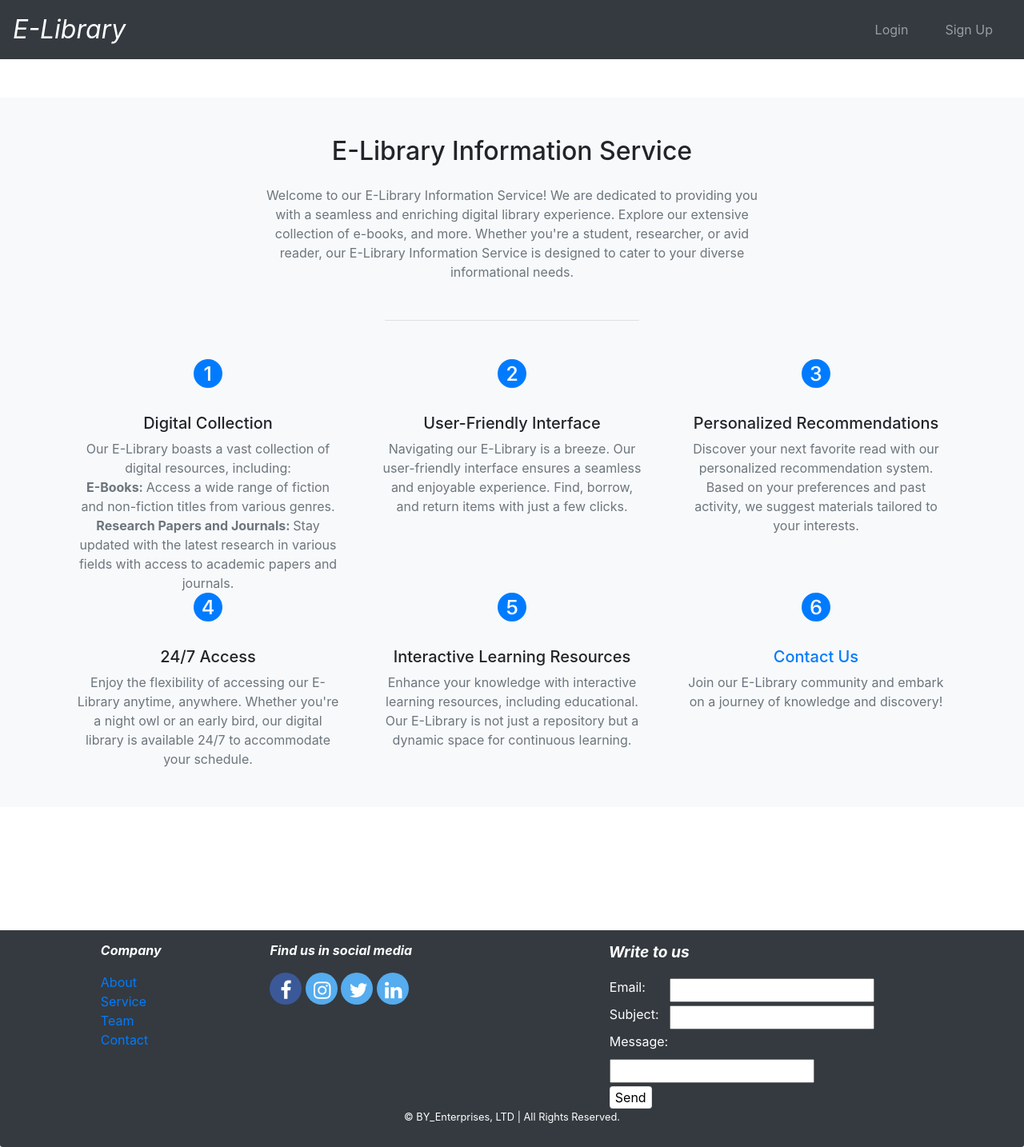
After one commit to Brij123987/E_library, a Django app: page /book/service/ in a window 1280 px wide. The commit adds this page. Shown: the whole page at 80% size. Run offline with Django 4.2, Linux system fonts and the light colour scheme; some libraries are stand-ins or nearby versions.

Commit message:
commit:65

```diff
--- a/library/book/templates/book/about.html
+++ b/library/book/templates/book/about.html
@@ -10,7 +10,7 @@
 <body>
 {% block body %}
 <!-- About 1 - Bootstrap Brain Component -->
-<section class="py-3 py-md-5 py-xl-8">
+<section class="bg-light py-3 py-md-5 py-xl-8">
     <div class="container">
       <div class="row gy-3 gy-md-4 gy-lg-0 align-items-lg-center">
         <div class="col-12 col-lg-6 col-xl-5">
--- a/library/book/templates/book/base.html
+++ b/library/book/templates/book/base.html
@@ -162,7 +162,7 @@
       <a href="{% url 'book:about' %}">
         About
       </a><br>
-      <a href="#">
+      <a href="{% url 'book:service' %}">
         Service
       </a><br>
       <a href="{% url 'book:team' %}">
--- a/library/book/templates/book/contact.html
+++ b/library/book/templates/book/contact.html
@@ -10,7 +10,7 @@
 <body>
 {% block body %}
 
-<section id="contact">
+<section id="contact" class="bg-light">
     <div class="container">
         <h3 class="text-center text-uppercase">Contact Us.</h3>
         <p class="text-center w-75 m-auto">If you have any questions about the information on our site, or would like to request information about something we haven’t covered yet, contact us and we’ll do our best to answer your query.</p>
--- /dev/null
+++ b/library/book/templates/book/service.html
@@ -0,0 +1,93 @@
+{% extends 'book/base.html' %}
+
+<!DOCTYPE html>
+<html lang="en">
+<head>
+    <meta charset="UTF-8">
+    <meta name="viewport" content="width=device-width, initial-scale=1.0">
+    <title>Document</title>
+</head>
+<body>
+{% block body %}
+
+    <!-- Service 1 - Bootstrap Brain Component -->
+<section class="bg-light py-5 py-xl-8">
+    <div class="container">
+      <div class="row justify-content-md-center">
+        <div class="col-12 col-md-10 col-lg-8 col-xl-7 col-xxl-6">
+          <h2 class="mb-4 display-5 text-center">E-Library Information Service</h2>
+          <p class="text-secondary mb-5 text-center">Welcome to our E-Library Information Service! We are dedicated to providing you with a seamless and enriching digital library experience. Explore our extensive collection of e-books, and more. Whether you're a student, researcher, or avid reader, our E-Library Information Service is designed to cater to your diverse informational needs.</p>
+          <hr class="w-50 mx-auto mb-5 mb-xl-9 border-dark-subtle">
+        </div>
+      </div>
+    </div>
+
+    <div class="container overflow-hidden">
+      <div class="row gy-5">
+        <div class="col-12 col-sm-6 col-lg-4">
+          <div class="text-center px-xl-2">
+            <svg xmlns="http://www.w3.org/2000/svg" width="36" height="36" fill="currentColor" class="bi bi-1-circle-fill text-primary mb-4" viewBox="0 0 16 16">
+              <path fill-rule="evenodd" d="M16 8A8 8 0 1 1 0 8a8 8 0 0 1 16 0ZM9.283 4.002V12H7.971V5.338h-.065L6.072 6.656V5.385l1.899-1.383h1.312Z" />
+            </svg>
+            <h5 class="m-2">Digital Collection</h5>
+            <p class="m-0 text-secondary">Our E-Library boasts a vast collection of digital resources, including: <br>
+            <b>E-Books: </b>Access a wide range of fiction and non-fiction titles from various genres. <br>
+            <b>Research Papers and Journals: </b>Stay updated with the latest research in various fields with access to academic papers and journals.
+            </p>
+          </div>
+        </div>
+        <div class="col-12 col-sm-6 col-lg-4">
+          <div class="text-center px-xl-2">
+            <svg xmlns="http://www.w3.org/2000/svg" width="36" height="36" fill="currentColor" class="bi bi-2-circle-fill text-primary mb-4" viewBox="0 0 16 16">
+              <path d="M16 8A8 8 0 1 1 0 8a8 8 0 0 1 16 0ZM6.646 6.24c0-.691.493-1.306 1.336-1.306.756 0 1.313.492 1.313 1.236 0 .697-.469 1.23-.902 1.705l-2.971 3.293V12h5.344v-1.107H7.268v-.077l1.974-2.22.096-.107c.688-.763 1.287-1.428 1.287-2.43 0-1.266-1.031-2.215-2.613-2.215-1.758 0-2.637 1.19-2.637 2.402v.065h1.271v-.07Z" />
+            </svg>
+            <h5 class="m-2">User-Friendly Interface</h5>
+            <p class="m-0 text-secondary">Navigating our E-Library is a breeze. Our user-friendly interface ensures a seamless and enjoyable experience. Find, borrow, and return items with just a few clicks.</p>
+          </div>
+        </div>
+        <div class="col-12 col-sm-6 col-lg-4">
+          <div class="text-center px-xl-2">
+            <svg xmlns="http://www.w3.org/2000/svg" width="36" height="36" fill="currentColor" class="bi bi-3-circle-fill text-primary mb-4" viewBox="0 0 16 16">
+              <path d="M16 8A8 8 0 1 1 0 8a8 8 0 0 1 16 0Zm-8.082.414c.92 0 1.535.54 1.541 1.318.012.791-.615 1.36-1.588 1.354-.861-.006-1.482-.469-1.54-1.066H5.104c.047 1.177 1.05 2.144 2.754 2.144 1.653 0 2.954-.937 2.93-2.396-.023-1.278-1.031-1.846-1.734-1.916v-.07c.597-.1 1.505-.739 1.482-1.876-.03-1.177-1.043-2.074-2.637-2.062-1.675.006-2.59.984-2.625 2.12h1.248c.036-.556.557-1.054 1.348-1.054.785 0 1.348.486 1.348 1.195.006.715-.563 1.237-1.342 1.237h-.838v1.072h.879Z" />
+            </svg>
+            <h5 class="m-2">Personalized Recommendations</h5>
+            <p class="m-0 text-secondary">Discover your next favorite read with our personalized recommendation system. Based on your preferences and past activity, we suggest materials tailored to your interests.</p>
+          </div>
+        </div>
+        <div class="col-12 col-sm-6 col-lg-4">
+          <div class="text-center px-xl-2">
+            <svg xmlns="http://www.w3.org/2000/svg" width="36" height="36" fill="currentColor" class="bi bi-4-circle-fill text-primary mb-4" viewBox="0 0 16 16">
+              <path d="M16 8A8 8 0 1 1 0 8a8 8 0 0 1 16 0ZM7.519 5.057c-.886 1.418-1.772 2.838-2.542 4.265v1.12H8.85V12h1.26v-1.559h1.007V9.334H10.11V4.002H8.176c-.218.352-.438.703-.657 1.055ZM6.225 9.281v.053H8.85V5.063h-.065c-.867 1.33-1.787 2.806-2.56 4.218Z" />
+            </svg>
+            <h5 class="m-2">24/7 Access</h5>
+            <p class="m-0 text-secondary">Enjoy the flexibility of accessing our E-Library anytime, anywhere. Whether you're a night owl or an early bird, our digital library is available 24/7 to accommodate your schedule.</p>
+          </div>
+        </div>
+        <div class="col-12 col-sm-6 col-lg-4">
+          <div class="text-center px-xl-2">
+            <svg xmlns="http://www.w3.org/2000/svg" width="36" height="36" fill="currentColor" class="bi bi-5-circle-fill text-primary mb-4" viewBox="0 0 16 16">
+              <path d="M16 8A8 8 0 1 1 0 8a8 8 0 0 1 16 0Zm-8.006 4.158c1.74 0 2.924-1.119 2.924-2.806 0-1.641-1.178-2.584-2.56-2.584-.897 0-1.442.421-1.612.68h-.064l.193-2.344h3.621V4.002H5.791L5.445 8.63h1.149c.193-.358.668-.809 1.435-.809.85 0 1.582.604 1.582 1.57 0 1.085-.779 1.682-1.57 1.682-.697 0-1.389-.31-1.53-1.031H5.276c.065 1.213 1.149 2.115 2.72 2.115Z" />
+            </svg>
+            <h5 class="m-2">Interactive Learning Resources</h5>
+            <p class="m-0 text-secondary">Enhance your knowledge with interactive learning resources, including educational. Our E-Library is not just a repository but a dynamic space for continuous learning.</p>
+          </div>
+        </div>
+        <div class="col-12 col-sm-6 col-lg-4">
+          <div class="text-center px-xl-2">
+            <svg xmlns="http://www.w3.org/2000/svg" width="36" height="36" fill="currentColor" class="bi bi-6-circle-fill text-primary mb-4" viewBox="0 0 16 16">
+              <path d="M16 8A8 8 0 1 1 0 8a8 8 0 0 1 16 0ZM8.21 3.855c-1.868 0-3.116 1.395-3.116 4.407 0 1.183.228 2.039.597 2.642.569.926 1.477 1.254 2.409 1.254 1.629 0 2.847-1.013 2.847-2.783 0-1.676-1.254-2.555-2.508-2.555-1.125 0-1.752.61-1.98 1.155h-.082c-.012-1.946.727-3.036 1.805-3.036.802 0 1.213.457 1.312.815h1.29c-.06-.908-.962-1.899-2.573-1.899Zm-.099 4.008c-.92 0-1.564.65-1.564 1.576 0 1.032.703 1.635 1.558 1.635.868 0 1.553-.533 1.553-1.629 0-1.06-.744-1.582-1.547-1.582Z" />
+            </svg>
+            <h5 class="m-2"><a href="{% url 'book:contact' %}">Contact Us</a></h5>
+            <p class="m-0 text-secondary">Join our E-Library community and embark on a journey of knowledge and discovery!
+            </p>
+          </div>
+        </div>
+
+      </div>
+    </div>
+
+  </section>
+
+{% endblock %}
+</body>
+</html>
--- a/library/book/urls.py
+++ b/library/book/urls.py
@@ -108,4 +108,6 @@ urlpatterns = [
 
     path('team/',views.team, name='team'),
 
+    path('service/',views.service, name='service'),
+
 ]
--- a/library/book/views.py
+++ b/library/book/views.py
@@ -477,3 +477,7 @@ def contact(request):
 def team(request):
 
     return render(request, 'book/team.html')
+
+def service(request):
+
+    return render(request, 'book/service.html')
```
